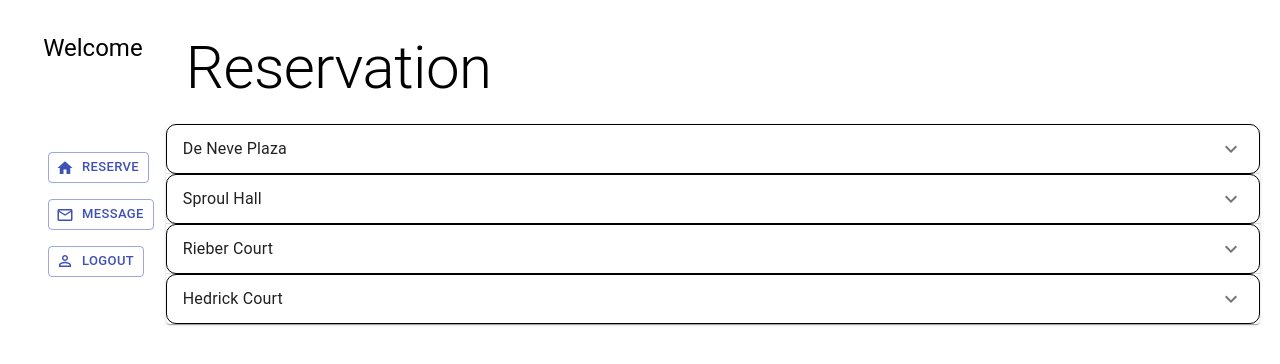
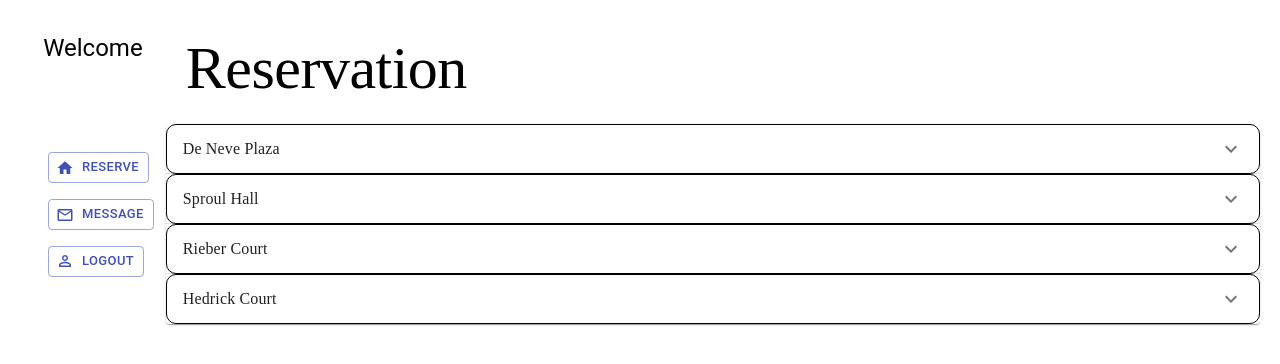
Before and after one commit to will570/cart-reservation, a React (Create React App) app in the folder frontend/client/: page /reservation in a window 1280 px wide. Shown: the top 364 px of the page. Built offline with nearby package versions, Linux system fonts and the light colour scheme; no server answers; sample sign-in values are in the browser's storage.

Commit message:
Styling: change font family and color

```diff
--- a/frontend/client/src/components/building.js
+++ b/frontend/client/src/components/building.js
@@ -28,7 +28,7 @@ function Building(props) {
                     ...(buildingName === "Hedrick Court" ? HedrickPicture : null)}}
             >
                 <Box justifyContent="space-between" m={3}>
-                    <Box component="h2" display="inline">
+                    <Box component="h2" display="inline" style={boxTextStyle}>
                         {buildingName} : {props.n_carts}
                     </Box>
                 </Box>
@@ -48,6 +48,7 @@ function Building(props) {
                             props.handleClick(buildingName, auth.uid);
                         }}
                         sx={{m: 5, p: 3, backgroundColor: '#ecece4'}}
+                        style={textStyle}
                     >
                         Reserve
                     </Button>
@@ -96,5 +97,11 @@ const RieberPicture = {
 const HedrickPicture = {
     backgroundImage: `url(${HedrickCourt})`
 }
-
+const textStyle = {
+    fontFamily: "Calisto MT, serif"
+}
+const boxTextStyle = {
+    borderRadius: "5px",
+    backgroundColor: "white"
+}
 export default Building;
--- a/frontend/client/src/components/dropdown.js
+++ b/frontend/client/src/components/dropdown.js
@@ -80,7 +80,7 @@ function Dropdown() {
             >
               <Grid container spacing={2}>
                 <Grid item xs={7}>
-                  <Typography component="h2">
+                  <Typography component="h2" style={outerTextStyle}>
                     De Neve Plaza
                   </Typography>
                 </Grid>
@@ -110,12 +110,12 @@ function Dropdown() {
             >
               <Grid container spacing={2}>
                 <Grid item xs={7}>
-                  <Typography component="h2">
+                  <Typography component="h2" style={outerTextStyle}>
                     Sproul Hall
                   </Typography>
                 </Grid>
                 <Grid item xs={3}>
-                  <Typography component="h2"> {dataSproul}</Typography>
+                  <Typography component="h2" style={outerTextStyle}> {dataSproul}</Typography>
                 </Grid>
               </Grid>
             </AccordionSummary>
@@ -140,12 +140,12 @@ function Dropdown() {
             >
               <Grid container spacing={2}>
                 <Grid item xs={7}>
-                  <Typography component="h2">
+                  <Typography component="h2" style={outerTextStyle}>
                     Rieber Court
                   </Typography>
                 </Grid>
                 <Grid item xs={3}>
-                  <Typography component="h2"> {dataRieber}</Typography>
+                  <Typography component="h2" style={outerTextStyle}> {dataRieber}</Typography>
                 </Grid>
               </Grid>
             </AccordionSummary>
@@ -170,12 +170,12 @@ function Dropdown() {
             >
               <Grid container spacing={2}>
                 <Grid item xs={7}>
-                  <Typography component="h2">
+                  <Typography component="h2" style={outerTextStyle}>
                     Hedrick Court
                   </Typography>
                 </Grid>
                 <Grid item xs={3}>
-                  <Typography component="h2"> {dataHedrick}</Typography>
+                  <Typography component="h2" style={outerTextStyle}> {dataHedrick}</Typography>
                 </Grid>
               </Grid>
             </AccordionSummary>
@@ -189,10 +189,12 @@ function Dropdown() {
   }
 
   const outerBoxStyle = {
-    fontFamily: "Calisto MT, serif",
     border: "1px solid black",
     borderRadius: "10px",
     transitionDuration: "0.4s"
+  }
+  const outerTextStyle = {
+    fontFamily: "Calisto MT, serif"
   }
   const hoverStyle = {
     backgroundColor: "#87CEFA",
--- a/frontend/client/src/pages/ReservationPage.js
+++ b/frontend/client/src/pages/ReservationPage.js
@@ -20,7 +20,7 @@ function ReservationPage() {
                 </Grid>
                 <Grid container item xs direction="column" spacing={5}>
                     <Grid item xs>
-                        <Typography variant="h2" gutterButtom>
+                        <Typography variant="h2" gutterButtom style={textStyle}>
                             Reservation
                         </Typography>
                     </Grid>
@@ -31,4 +31,7 @@ function ReservationPage() {
     );
 }
 
+const textStyle = {
+    fontFamily: "Calisto MT, serif"
+}
 export default ReservationPage;
```
